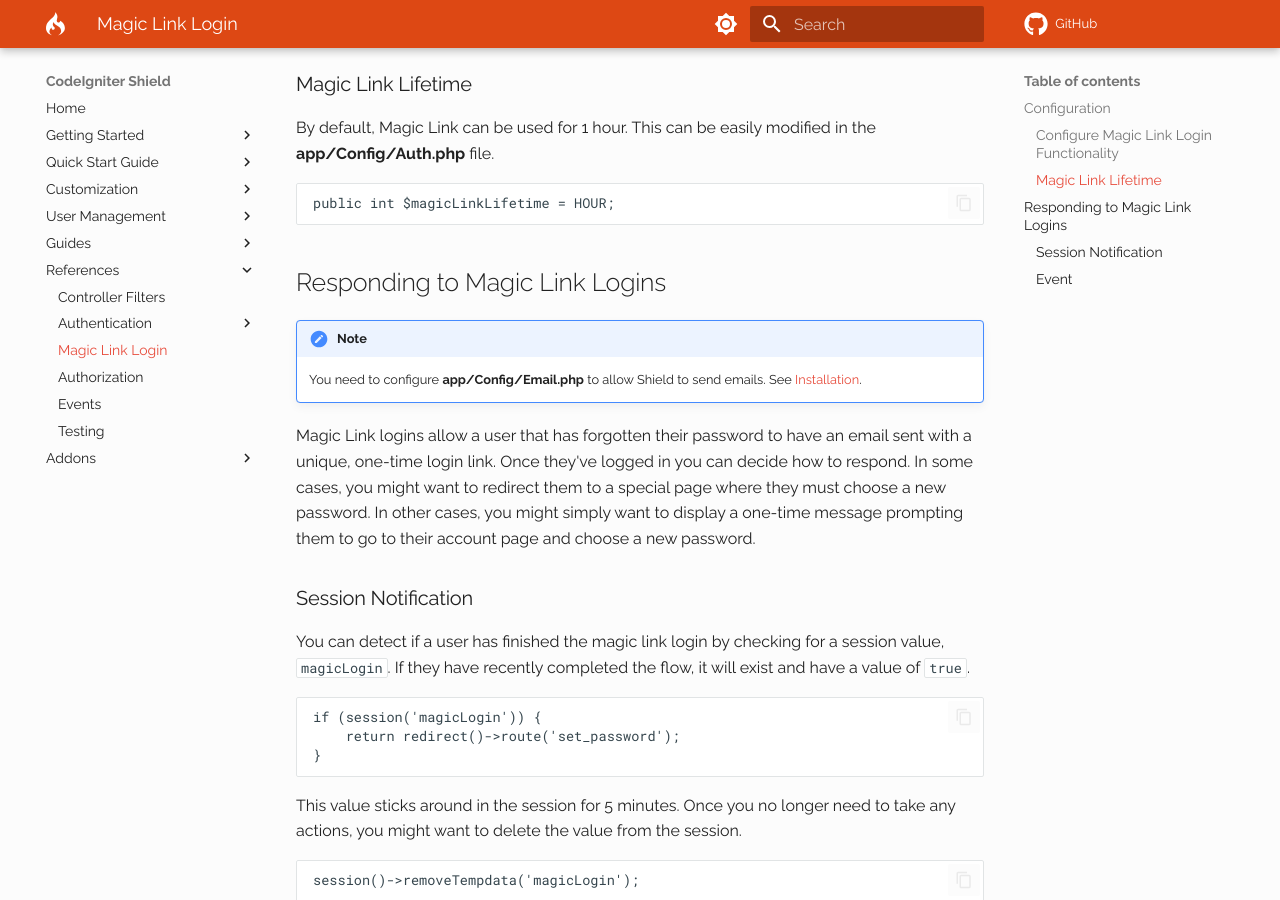
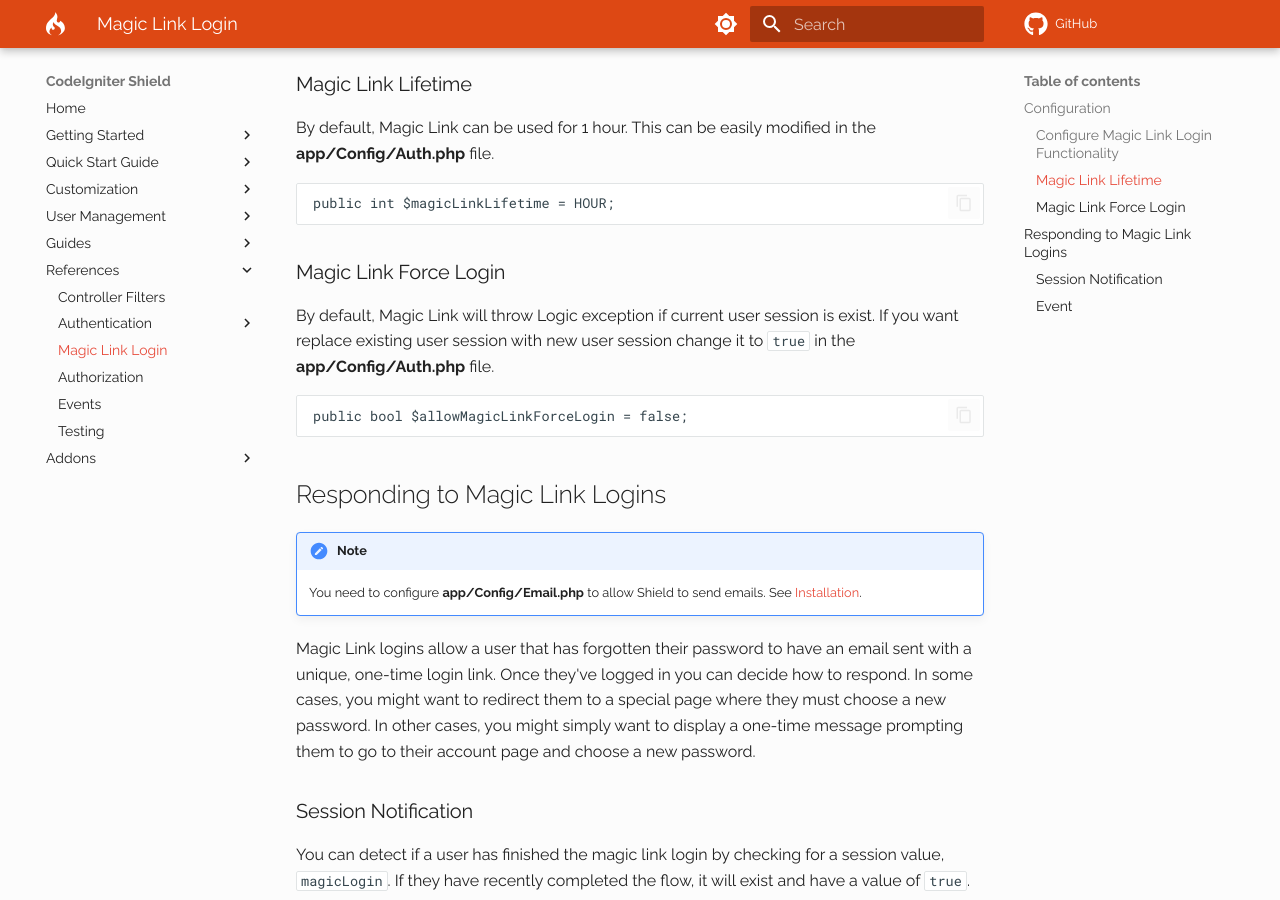
Before and after one commit to codeigniter4/shield, an MkDocs documentation site: the page built from docs/references/magic_link_login.md, in a window 1280 px wide and 900 px high, scrolled down 414 px. Built offline with MkDocs 1.6.1 and Material for MkDocs 9.7.7, drawn with Linux system fonts in a browser that asks for light colours; comment, search, counter and statistics services are not loaded; a style sheet for code colours, icons or effects is not loaded.

Commit message:
doc: add allowMagicLinkForceLogin section

````diff
--- a/docs/references/magic_link_login.md
+++ b/docs/references/magic_link_login.md
@@ -21,6 +21,15 @@ in the **app/Config/Auth.php** file.
 
 ```php
 public int $magicLinkLifetime = HOUR;
+```
+
+### Magic Link Force Login
+
+By default, Magic Link will throw Logic exception if current user session is exist. If you want replace existing user session with new user session change it to `true`
+in the **app/Config/Auth.php** file.
+
+```php
+public bool $allowMagicLinkForceLogin = false;
 ```
 
 ## Responding to Magic Link Logins
````
